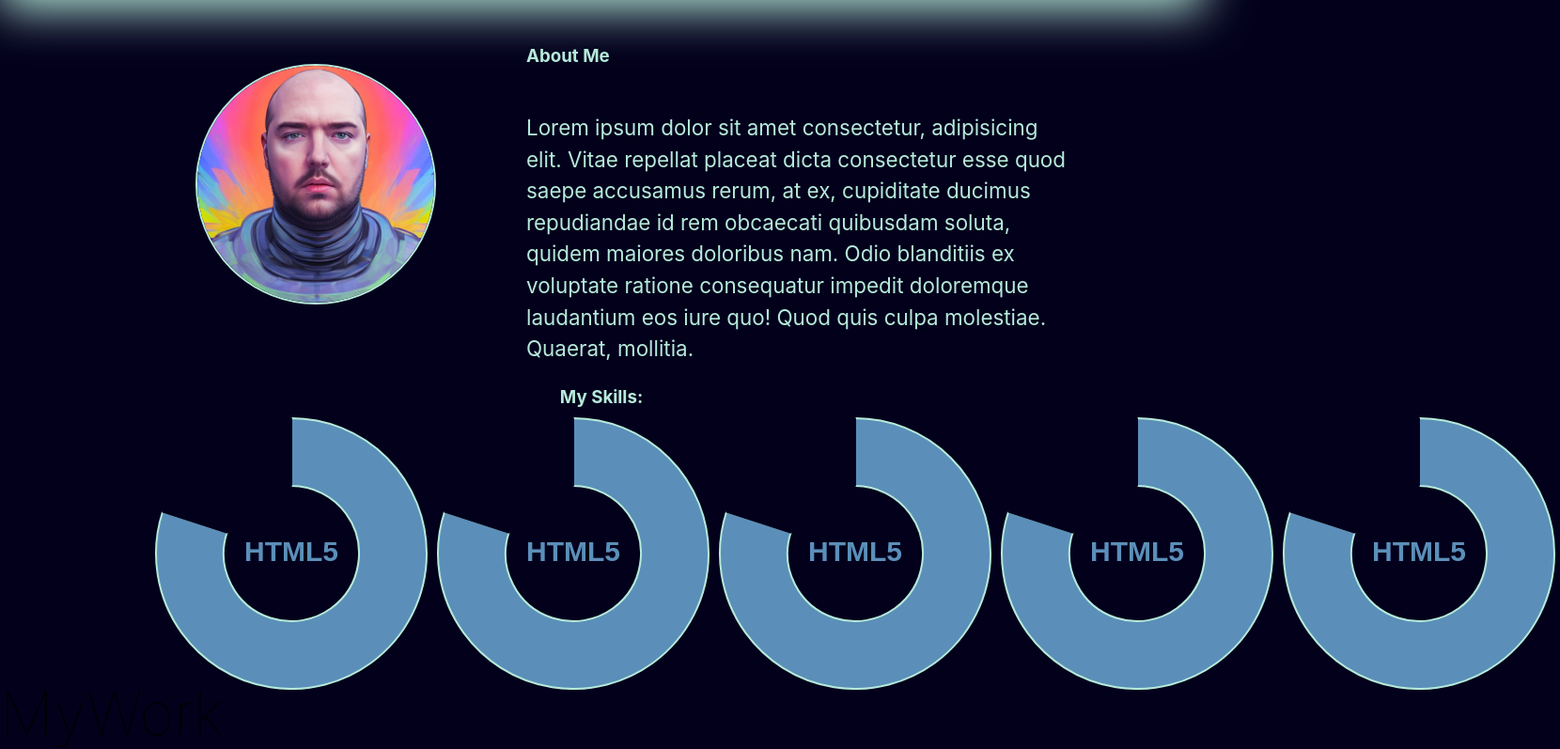
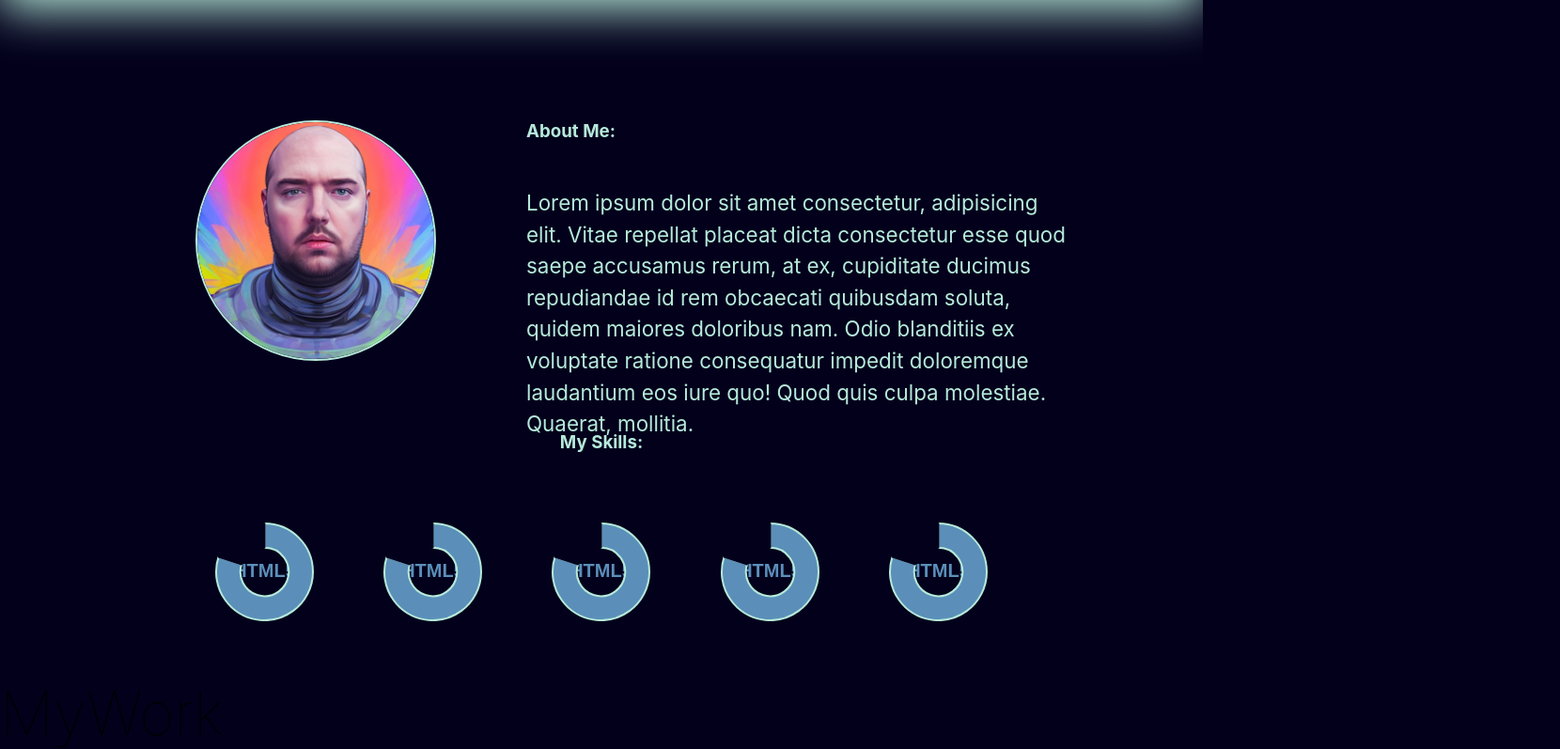
Before and after one commit to JPMurdie/jpmurdie.com, a React (Create React App) app: page / in a window 1280 px wide. Shown: the part 80-877 px from the top of the page at 94% size, 1660 px wide, since content can reach past the window. Built offline with nearby package versions, Linux system fonts and the light colour scheme.

Commit message:
Added alt text to images and improved code formatting.

```diff
--- a/src/components/Nav.js
+++ b/src/components/Nav.js
@@ -27,6 +27,7 @@ const StyledNav = styled.nav`
   min-height: 10vh;
   display: flex;
   margin: auto;
+  margin-bottom: 10vh;
   justify-content: space-between;
   align-items: center;
   padding: 1rem 10rem;
--- a/src/pages/About.js
+++ b/src/pages/About.js
@@ -5,6 +5,7 @@ import lensaImage from "../img/about-img.jpg";
 //Chart
 import { Chart as ChartJS, ArcElement, Tooltip, Legend } from "chart.js";
 import { Doughnut } from "react-chartjs-2";
+
 ChartJS.register(ArcElement, Tooltip, Legend);
 
 const About = () => {
@@ -21,13 +22,14 @@ const About = () => {
   };
 
   const options = {};
+
   const textCenter = {
     id: "textCenter",
     beforeDatasetsDraw(chart, args, pluginOptions) {
       const { ctx, data } = chart;
 
       ctx.save();
-      ctx.font = "bolder 30px sans-serif";
+      ctx.font = "bolder 20px sans-serif";
       ctx.fillStyle = "#5b8fb9";
       ctx.textAlign = "center";
       ctx.textBaseline = "middle";
@@ -43,10 +45,13 @@ const About = () => {
     <AboutContainer>
       <AboutContainerTop>
         <AboutImg>
-          <img src={lensaImage} alt="" />
+          <img
+            src={lensaImage}
+            alt="AI image of a bald man that hides what a fatty Jason really is."
+          />
         </AboutImg>
         <AboutText>
-          <h3>About Me</h3>
+          <h3>About Me:</h3>
           <p>
             Lorem ipsum dolor sit amet consectetur, adipisicing elit. Vitae
             repellat placeat dicta consectetur esse quod saepe accusamus rerum,
@@ -109,7 +114,7 @@ const AboutContainer = styled.div`
   flex-direction: column;
   align-items: center;
   justify-content: center;
-  height: 90vh;
+  height: 80vh;
   width: 80vw;
   margin: auto;
 `;
@@ -186,6 +191,11 @@ const DoughnutContainer = styled.div`
   display: flex;
   flex-direction: row;
   width: 100%;
+  padding: 2rem;
+  div {
+    width: 20%;
+    padding: 2rem;
+  }
 `;
 
 export default About;
```
